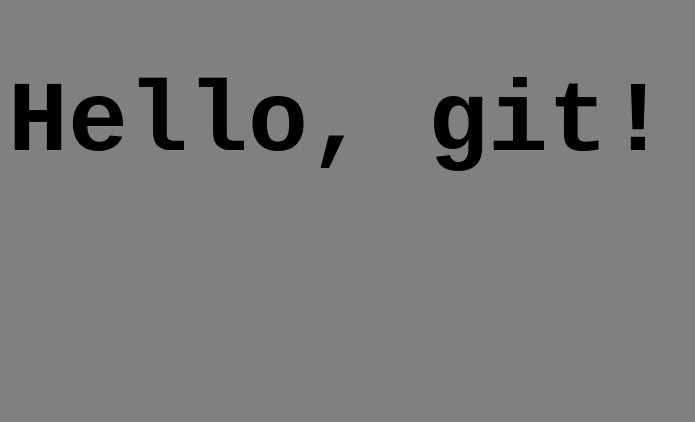
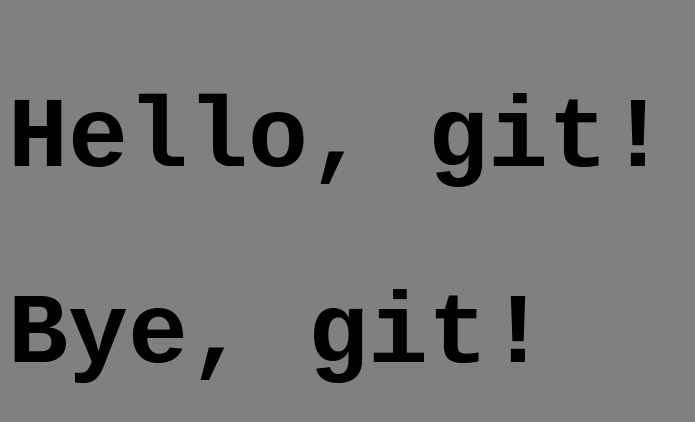
Before and after one commit to fennyflop/first-project, a plain HTML site: page index.html in a window 1280 px wide. Shown: the whole page, without its empty margins (0-695 px from the left). Drawn offline with Linux system fonts and the light colour scheme.

Commit message:
bye git added

```diff
--- a/index.html
+++ b/index.html
@@ -3,8 +3,13 @@
 <head>
 <link rel="stylesheet" href="style.css">
 </head>
-<body>
+<body class="page">
+    <section>
+        <div class="content">
 <h1 class="header">Hello, git!</h1>
+<h2 class="header">Bye, git!</h2>
+</div>
+</section>
 </body>
 
 
```
